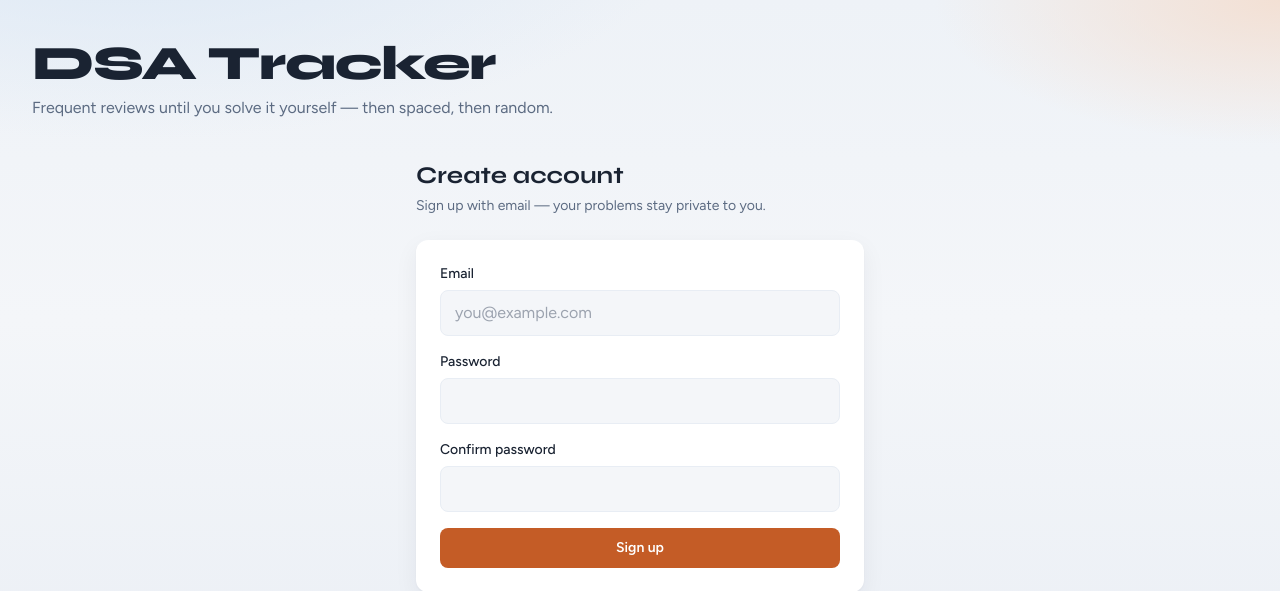
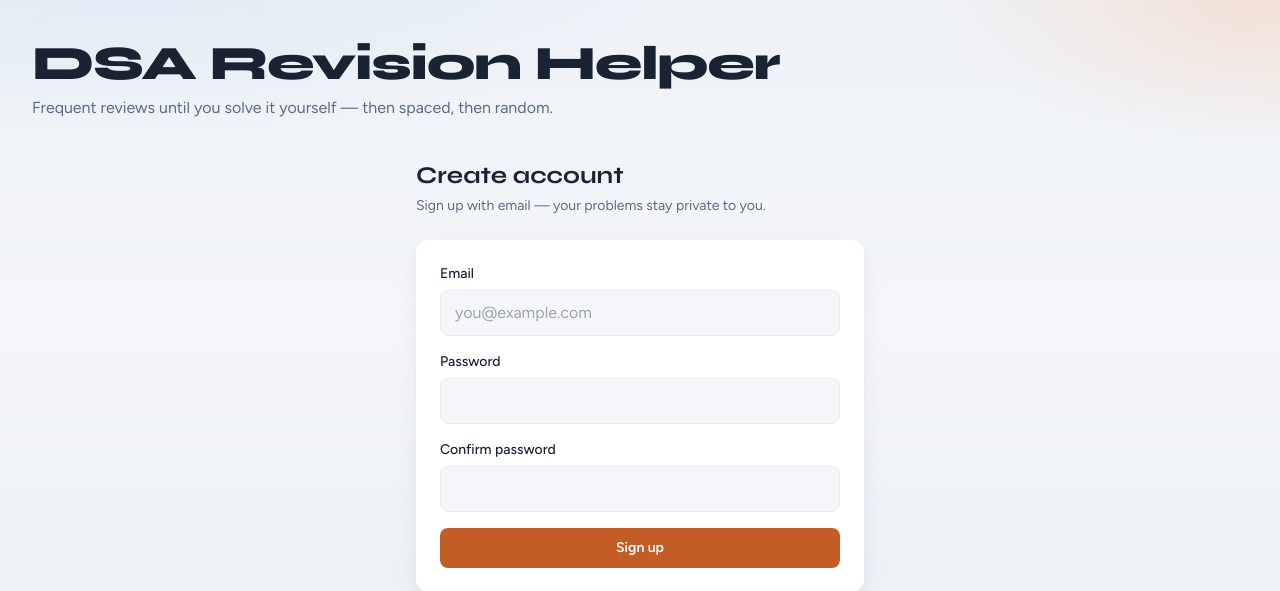
Before and after one commit to AnkurPath/dsa_tracker, a FastAPI app: page /register in a window 1280 px wide. Shown: the top 591 px of the page. Run offline with FastAPI, Linux system fonts and the light colour scheme; some libraries are stand-ins or nearby versions.

Commit message:
update: name updated for application

```diff
--- a/app/__init__.py
+++ b/app/__init__.py
@@ -1 +1 @@
-"""DSA Tracker — spaced-repetition practice for LeetCode problems."""
+"""DSA Revision Helper — spaced-repetition practice for LeetCode problems."""
--- a/app/leetcode.py
+++ b/app/leetcode.py
@@ -49,7 +49,7 @@ LEETCODE_USERNAME_RE = re.compile(r"^[A-Za-z0-9_-]{3,64}$")
 DEFAULT_HEADERS = {
     "Content-Type": "application/json",
     "Referer": "https://leetcode.com",
-    "User-Agent": "Mozilla/5.0 (compatible; DSA-Tracker/1.0)",
+    "User-Agent": "Mozilla/5.0 (compatible; DSA-Revision-Helper/1.0)",
 }
 
 
--- a/app/main.py
+++ b/app/main.py
@@ -61,7 +61,7 @@ async def lifespan(_app: FastAPI):
         pass
 
 
-app = FastAPI(title="DSA Tracker", lifespan=lifespan)
+app = FastAPI(title="DSA Revision Helper", lifespan=lifespan)
 app.add_middleware(SessionMiddleware, secret_key=SESSION_SECRET, max_age=60 * 60 * 24 * 30)
 _static_dir = BASE_DIR / "static"
 _static_dir.mkdir(parents=True, exist_ok=True)
--- a/app/services.py
+++ b/app/services.py
@@ -421,7 +421,7 @@ def build_daily_email(
     count = len(due)
 
     if count:
-        subject = f"DSA Tracker: {count} problem{'s' if count != 1 else ''} due today"
+        subject = f"DSA Revision Helper: {count} problem{'s' if count != 1 else ''} due today"
         lines = [
             f"Hi {user.display_name},",
             "",
@@ -438,7 +438,7 @@ def build_daily_email(
                 f"Open your queue: {home}",
                 f"Start a session: {session_url}",
                 "",
-                "— DSA Tracker",
+                "— DSA Revision Helper",
             ]
         )
         text_body = "\n".join(lines)
@@ -455,14 +455,14 @@ def build_daily_email(
         <p>You still have <strong>{count}</strong> revision{'s' if count != 1 else ''} due today:</p>
         <ul>{items}</ul>
         <p>
-          <a href="{home}">Open DSA Tracker</a>
+          <a href="{home}">Open DSA Revision Helper</a>
           · <a href="{session_url}">Start a session</a>
         </p>
-        <p>— DSA Tracker</p>
+        <p>— DSA Revision Helper</p>
         """
         return subject, text_body, html_body
 
-    subject = "DSA Tracker: congratulations — you're clear for today"
+    subject = "DSA Revision Helper: congratulations — you're clear for today"
     text_body = "\n".join(
         [
             f"Hi {user.display_name},",
@@ -470,17 +470,17 @@ def build_daily_email(
             "Congratulations! You cleared today's revisions before reminder time.",
             "Nothing is due right now — keep the streak going.",
             "",
-            f"Open DSA Tracker: {home}",
+            f"Open DSA Revision Helper: {home}",
             "",
-            "— DSA Tracker",
+            "— DSA Revision Helper",
         ]
     )
     html_body = f"""
     <p>Hi {user.display_name},</p>
     <p><strong>Congratulations!</strong> You cleared today's revisions before reminder time.</p>
     <p>Nothing is due right now — keep the streak going.</p>
-    <p><a href="{home}">Open DSA Tracker</a></p>
-    <p>— DSA Tracker</p>
+    <p><a href="{home}">Open DSA Revision Helper</a></p>
+    <p>— DSA Revision Helper</p>
     """
     return subject, text_body, html_body
 
--- a/main.py
+++ b/main.py
@@ -1,4 +1,4 @@
-"""Run the DSA Tracker web app."""
+"""Run the DSA Revision Helper web app."""
 
 import uvicorn
 
--- a/pyproject.toml
+++ b/pyproject.toml
@@ -1,7 +1,7 @@
 [project]
 name = "dsa-tracker"
 version = "0.1.0"
-description = "Spaced-repetition DSA tracker for LeetCode practice"
+description = "Spaced-repetition DSA revision helper for LeetCode practice"
 readme = "README.md"
 requires-python = ">=3.13"
 dependencies = [
--- a/templates/base.html
+++ b/templates/base.html
@@ -3,7 +3,8 @@
 <head>
   <meta charset="UTF-8" />
   <meta name="viewport" content="width=device-width, initial-scale=1.0" />
-  <title>{% block title %}DSA Tracker{% endblock %}</title>
+  <title>{% block title %}DSA Revision Helper{% endblock %}</title>
+  <link rel="icon" href="/static/favicon.svg" type="image/svg+xml" />
   <link rel="preconnect" href="https://fonts.googleapis.com" />
   <link rel="preconnect" href="https://fonts.gstatic.com" crossorigin />
   <link href="https://fonts.googleapis.com/css2?family=Figtree:wght@400;500;600;700&family=Syne:wght@600;700;800&display=swap" rel="stylesheet" />
@@ -63,7 +64,7 @@
       <div class="flex items-start justify-between gap-4">
         <a href="/" class="group min-w-0">
           <p class="font-display text-4xl font-extrabold tracking-tight text-ink sm:text-5xl">
-            DSA Tracker
+            DSA Revision Helper
           </p>
           <p class="mt-2 max-w-xl text-ink-muted">
             Frequent reviews until you solve it yourself — then spaced, then random.
--- a/templates/login.html
+++ b/templates/login.html
@@ -1,6 +1,6 @@
 {% extends "base.html" %}
 
-{% block title %}Log in · DSA Tracker{% endblock %}
+{% block title %}Log in · DSA Revision Helper{% endblock %}
 
 {% block content %}
 <section class="mx-auto max-w-md">
--- a/templates/problem_detail.html
+++ b/templates/problem_detail.html
@@ -1,6 +1,6 @@
 {% extends "base.html" %}
 
-{% block title %}{{ problem.title }} · DSA Tracker{% endblock %}
+{% block title %}{{ problem.title }} · DSA Revision Helper{% endblock %}
 
 {% block content %}
 <div class="mx-auto max-w-3xl">
--- a/templates/register.html
+++ b/templates/register.html
@@ -1,6 +1,6 @@
 {% extends "base.html" %}
 
-{% block title %}Sign up · DSA Tracker{% endblock %}
+{% block title %}Sign up · DSA Revision Helper{% endblock %}
 
 {% block content %}
 <section class="mx-auto max-w-md">
--- a/templates/session.html
+++ b/templates/session.html
@@ -1,6 +1,6 @@
 {% extends "base.html" %}
 
-{% block title %}Session · DSA Tracker{% endblock %}
+{% block title %}Session · DSA Revision Helper{% endblock %}
 
 {% block content %}
 <div class="mx-auto max-w-3xl">
--- a/templates/session_done.html
+++ b/templates/session_done.html
@@ -1,6 +1,6 @@
 {% extends "base.html" %}
 
-{% block title %}Session complete · DSA Tracker{% endblock %}
+{% block title %}Session complete · DSA Revision Helper{% endblock %}
 
 {% block content %}
 <section class="mx-auto max-w-lg text-center">
--- a/templates/session_empty.html
+++ b/templates/session_empty.html
@@ -1,6 +1,6 @@
 {% extends "base.html" %}
 
-{% block title %}No due revisions · DSA Tracker{% endblock %}
+{% block title %}No due revisions · DSA Revision Helper{% endblock %}
 
 {% block content %}
 <section class="mx-auto max-w-lg text-center">
```
Also changed, not shown: README.md, static/favicon.svg (added), 2 other files.
